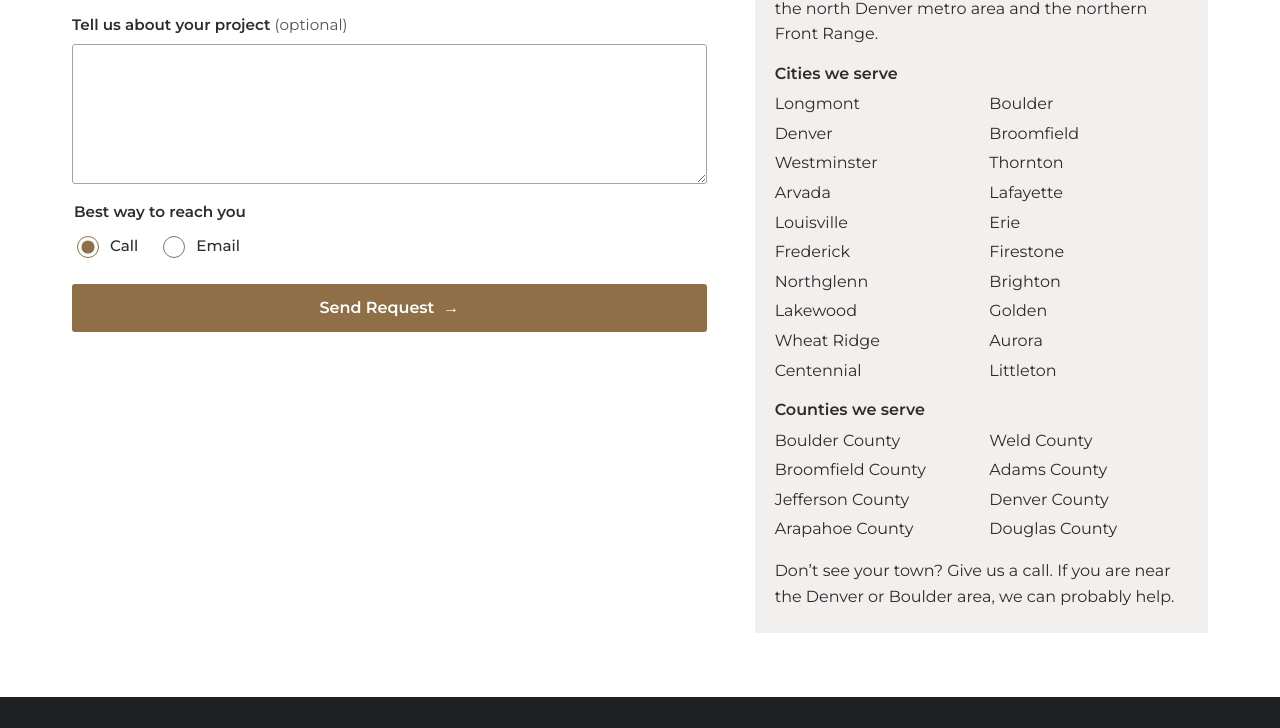
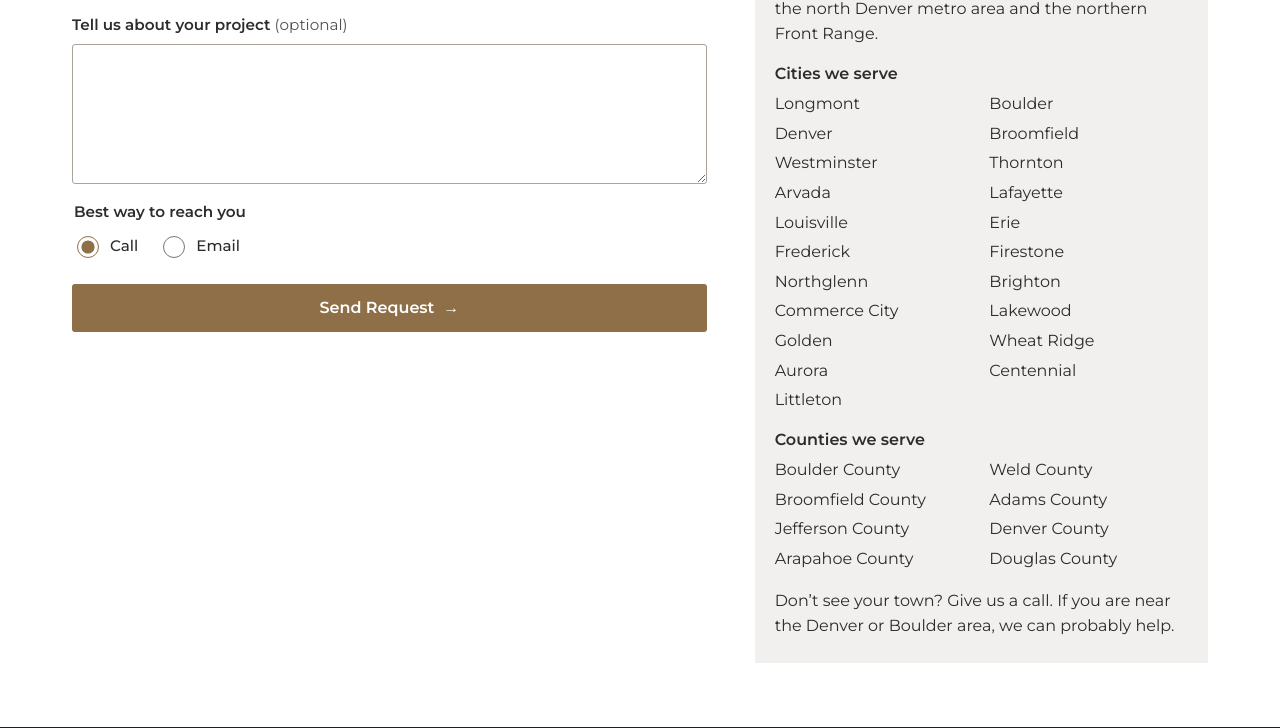
Before and after one commit to mallek/rockets-renovations, a plain HTML site: page contact.html in a window 1280 px wide. Shown: the part 708-1436 px from the top of the page. Drawn offline with Linux system fonts and the light colour scheme.

Commit message:
Add Commerce City to the service area
Co-Authored-By: Claude Fable 5.2 <noreply@anthropic.com>

```diff
--- a/contact.html
+++ b/contact.html
@@ -111,7 +111,7 @@
             <h2>Service Area</h2>
             <p>We are based in Longmont, CO and work across the north Denver metro area and the northern Front Range.</p>
             <h3>Cities we serve</h3>
-            <ul class="area-list"><li>Longmont</li><li>Boulder</li><li>Denver</li><li>Broomfield</li><li>Westminster</li><li>Thornton</li><li>Arvada</li><li>Lafayette</li><li>Louisville</li><li>Erie</li><li>Frederick</li><li>Firestone</li><li>Northglenn</li><li>Brighton</li><li>Lakewood</li><li>Golden</li><li>Wheat Ridge</li><li>Aurora</li><li>Centennial</li><li>Littleton</li></ul>
+            <ul class="area-list"><li>Longmont</li><li>Boulder</li><li>Denver</li><li>Broomfield</li><li>Westminster</li><li>Thornton</li><li>Arvada</li><li>Lafayette</li><li>Louisville</li><li>Erie</li><li>Frederick</li><li>Firestone</li><li>Northglenn</li><li>Brighton</li><li>Commerce City</li><li>Lakewood</li><li>Golden</li><li>Wheat Ridge</li><li>Aurora</li><li>Centennial</li><li>Littleton</li></ul>
             <h3>Counties we serve</h3>
             <ul class="area-list"><li>Boulder County</li><li>Weld County</li><li>Broomfield County</li><li>Adams County</li><li>Jefferson County</li><li>Denver County</li><li>Arapahoe County</li><li>Douglas County</li></ul>
             <p style="margin:0">Don&rsquo;t see your town? Give us a call. If you are near the Denver or Boulder area, we can probably help.</p>
```
Also changed, not shown: index.html (+1 -1 lines).
